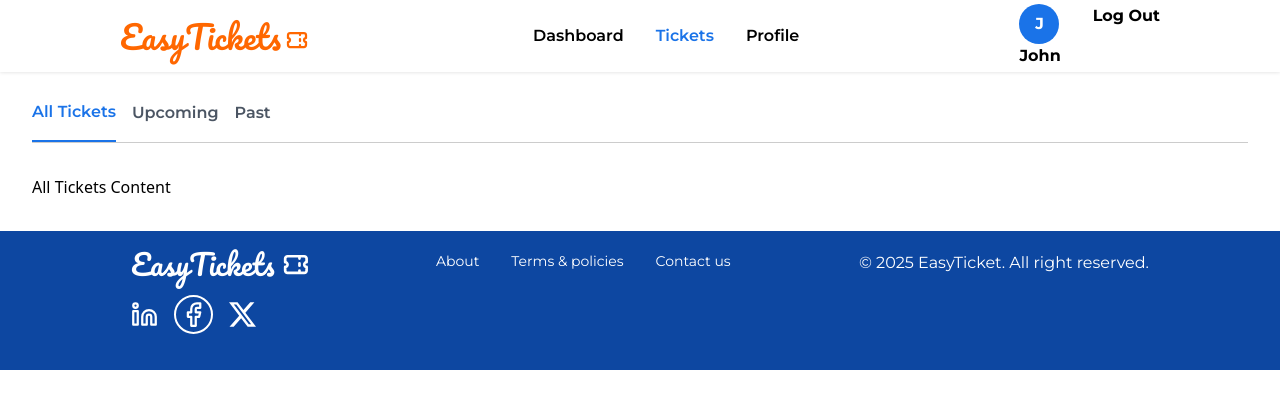
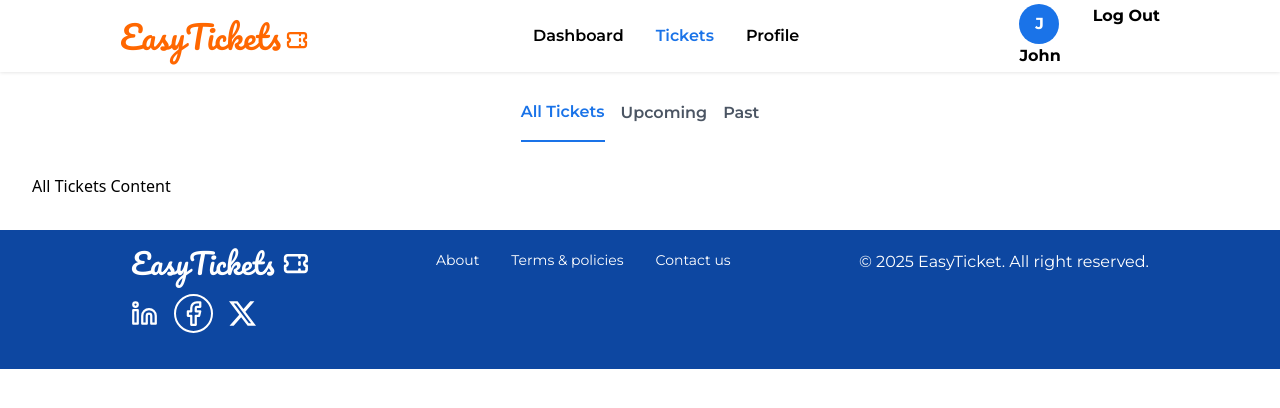
Before and after one commit to mafindijr/easy-ticketing-app, a React (Vite) app in the folder frontend/: page /tickets in a window 1280 px wide. Shown: the top 408 px of the page. Built offline with nearby package versions, Linux system fonts and the light colour scheme.

Commit message:
fix: styling of the tickets tabs

```diff
--- a/frontend/src/Pages/tickets.jsx
+++ b/frontend/src/Pages/tickets.jsx
@@ -10,7 +10,7 @@ export default function Tickets() {
         <h1 className="text-[32px] leading-[44px] font-montserrat font-bold mb-6">My Tickets</h1>
 
         {/* Tab Navigation */}
-        <div className="flex gap-4 border-b border-[#cccccc]">
+        <div className="flex gap-4 items-cneter justify-center">
           <button
             onClick={() => setActiveTab('all')}
             className={`pb-4 font-montserrat font-semibold text-[16px] cursor-pointer transition-colors ${
```
